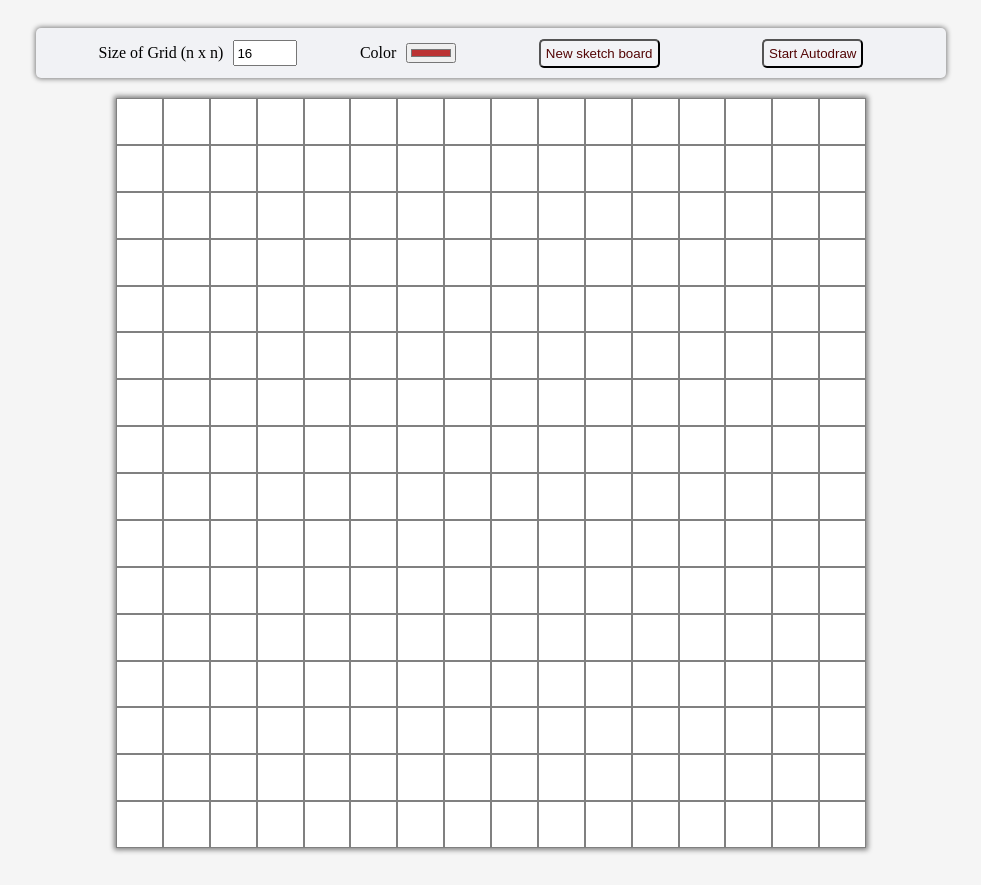
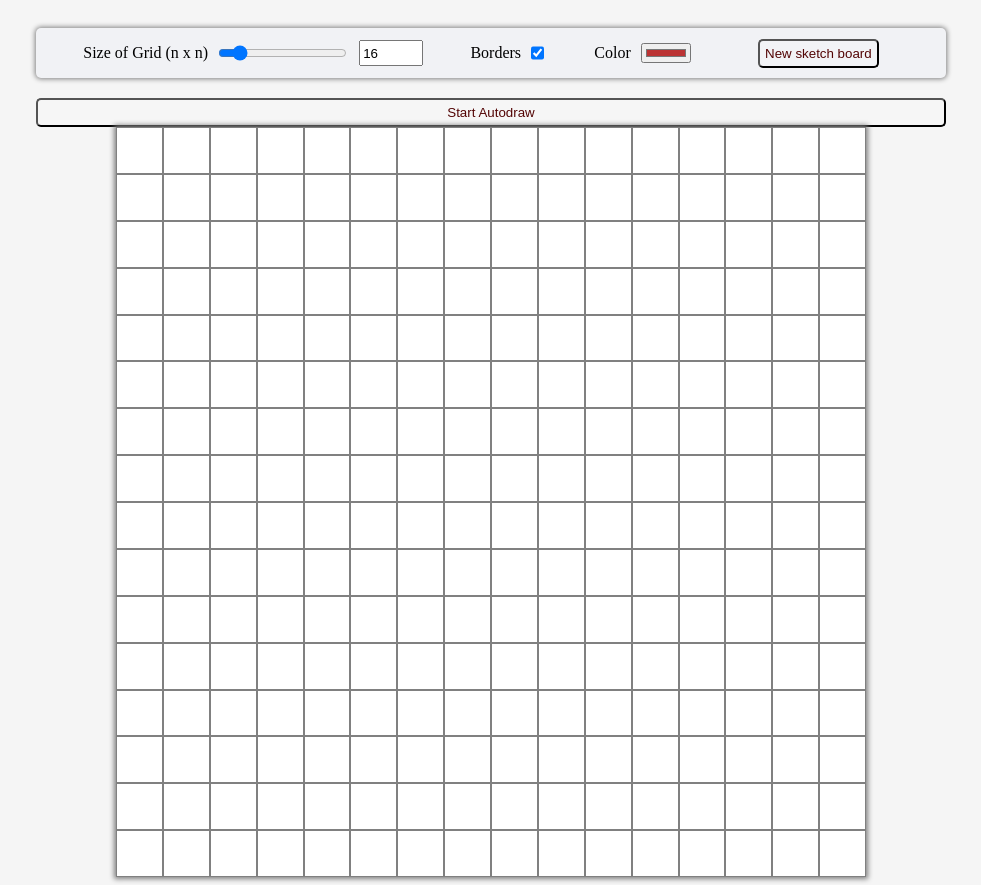
Before and after one commit to RudoH/sketchbox, a website: page src/index.html in a window 1280 px wide. Shown: the whole page, without its empty margins (149-1130 px from the left). Before the commit the page ends 856 px from the top, so only its background shows below. Drawn offline with Linux system fonts and the light colour scheme.

Commit message:
no-border option + updates to height/width

```diff
--- a/src/index.html
+++ b/src/index.html
@@ -12,16 +12,21 @@
       <form id="formContainer">
         <div>
           <label for="gridSize">Size of Grid (n x n) </label>
-          <input id="gridSize" type='number' value=16 max=100 min=4 />
+          <input id="gridRange" type="range" value='16' max='100' min='4' />
+          <input id="gridSize" type='number' value='16' max='100' min='4' />
+        </div>
+        <div>
+          <label for="borderSelect">Borders </label>
+          <input id="borderSelect" type='checkbox' value='borders' checked>
         </div>
         <div>
           <label for="colorPicker">Color </label>
           <input id="colorPicker" value="#BB3333" type='color'>
         </div>
         <button id="newGridButton">New sketch board</button>
-        <button id="autoDrawButton">Start Autodraw</button>
       </form>
     </header>
+    <button id="autoDrawButton">Start Autodraw</button>
 
     <div id="gridContainer"></div>
   </div>
--- a/src/index.js
+++ b/src/index.js
@@ -2,6 +2,7 @@ const container = document.getElementById("gridContainer");
 const newGridButton = document.getElementById("newGridButton");
 const autoDrawButton = document.getElementById("autoDrawButton");
 const colorInput = document.getElementById("colorPicker");
+const borderSelect = document.getElementById('borderSelect');
 let gridSize = 16;
 let totalSize = gridSize * gridSize;
 let color = "#BB3333";
@@ -37,9 +38,10 @@ function createGrid() {
   for (let i = 1; i <= gridSize * gridSize; i++) {
     const square = document.createElement("div");
     square.classList.add("square");
+    if (borderSelect.checked) square.classList.add("border")
     square.setAttribute("id", `square-${i}`);
-    square.style.width = `${(750 - gridSize * 2) / gridSize}px`;
-    square.style.height = `${(750 - gridSize * 2) / gridSize}px`;
+    square.style.width = `${(750 - (borderSelect.checked && gridSize * 2)) / gridSize}px`;
+    square.style.height = `${(750 - (borderSelect.checked && gridSize * 2)) / gridSize}px`;
     container.appendChild(square);
   }
 }
@@ -71,7 +73,7 @@ function autoDraw(e) {
       currentSquare = document.getElementById(`square-${squareNum}`);
       currentSquare.style.backgroundColor = color;
       squareNum = pickNewSquare(squareNum);
-    }, 10);
+    }, 1);
     drawing = true;
   }
 }
--- a/src/style.css
+++ b/src/style.css
@@ -58,5 +58,8 @@ input {
 
 .square {
   background-color: white;
+}
+
+.border {
   border: 1px solid gray;
 }
```
